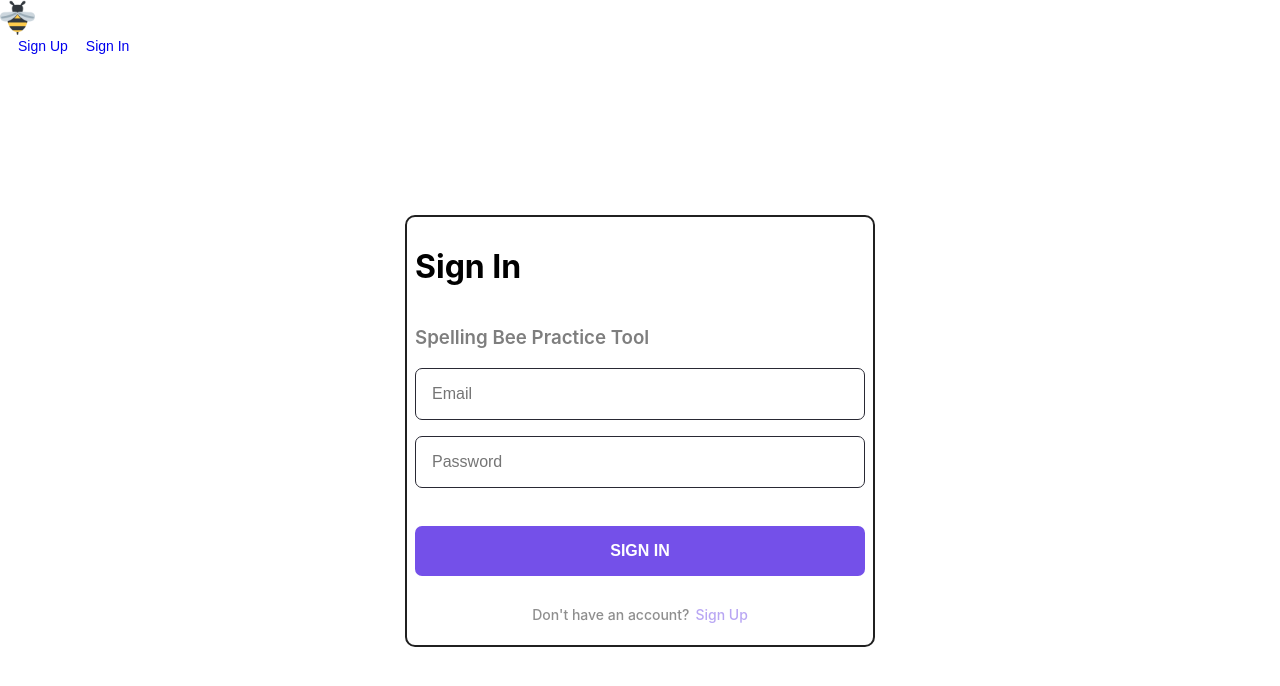
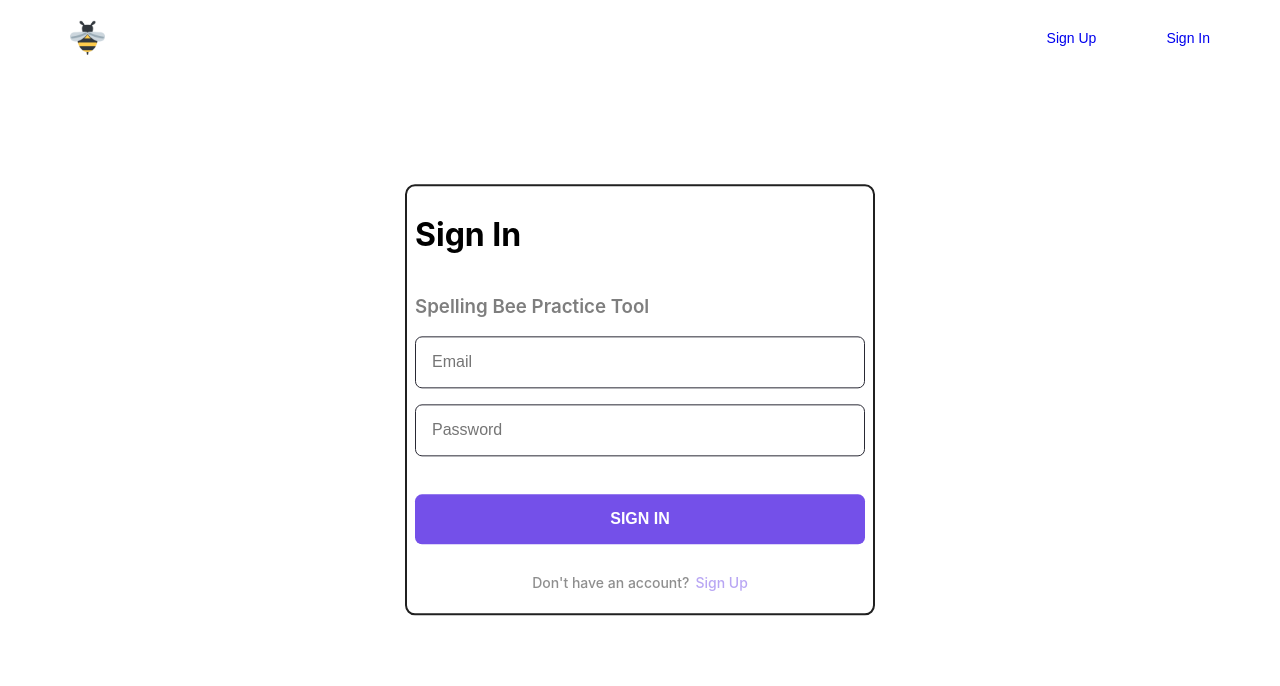
Before and after one commit to MrJanHorak/spelling-bee-practice-tool, a React (Create React App) app: page /signin in a window 1280 px wide. Shown: the top 686 px of the page. Built offline with nearby package versions, Linux system fonts and the light colour scheme.

Commit message:
tweak css for navbar and signin

```diff
--- a/src/styles/Auth.css
+++ b/src/styles/Auth.css
@@ -1,8 +1,11 @@
 .signup-page{
   display: flex;
-  height: 94vh;
+  margin: 0;
+  position: absolute;
+  top: 50%;
+  left: 50%;
+  transform: translate(-50%, -50%);
   width: 100%;
-  display: flex;
   align-items: center;
   justify-content: center;
 }
--- a/src/styles/Nav.css
+++ b/src/styles/Nav.css
@@ -3,7 +3,7 @@
   text-decoration: none;
 }
 
-.navbar {
+.nav-bar {
   display: flex;
   align-items: center;
   justify-content: flex-end;
@@ -11,9 +11,11 @@
 }
 
 .nav-bar a {
+  display:flex;
+  flex-direction: column;
+  padding: 10px 35px 10px 35px;
   font-size: 14px;
   text-decoration: none;
-  margin: 0px 0px 0px 18px;
   font-family: "DM Sans", sans-serif;
 }
 
```
